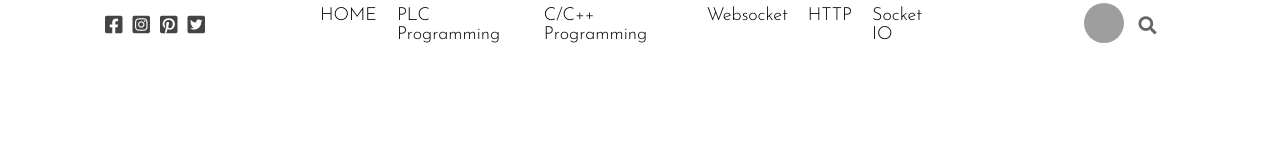
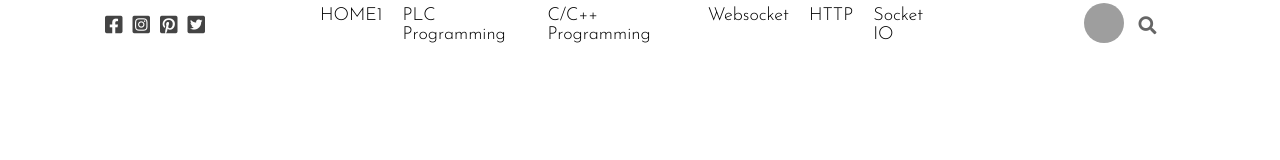
Before and after one commit to sumaInovation/frontend, a React (Create React App) app: page / in a window 1280 px wide. Shown: the top 160 px of the page. Built offline with nearby package versions, Linux system fonts and the light colour scheme; grey boxes are pictures that could not be loaded.

Commit message:
new updates

```diff
--- a/src/components/topbar/Topbar.js
+++ b/src/components/topbar/Topbar.js
@@ -15,7 +15,7 @@ export default function Topbar() {
         <ul className="topList">
           <li className="topListItem">
             <Link className="link" to="/">
-              HOME
+              HOME1
             </Link>
           </li>
           <li className="topListItem">
```
